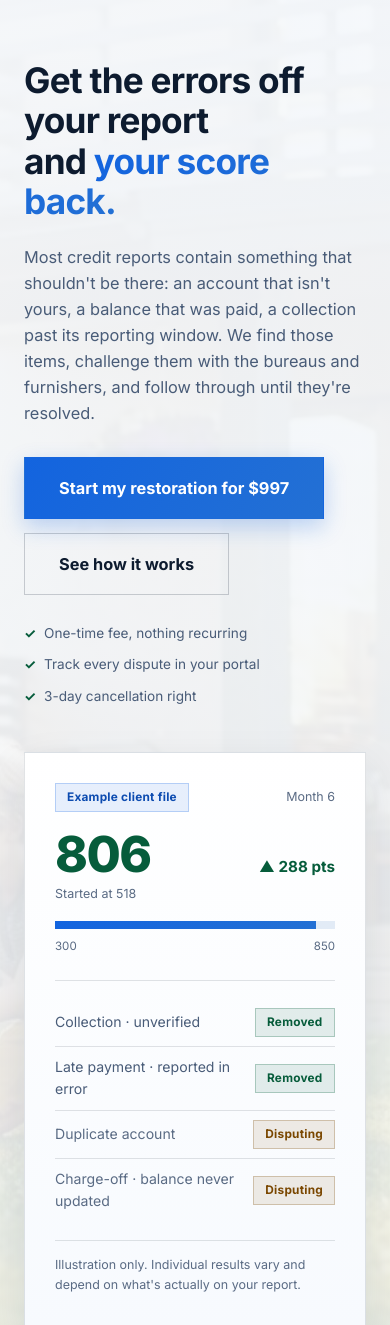
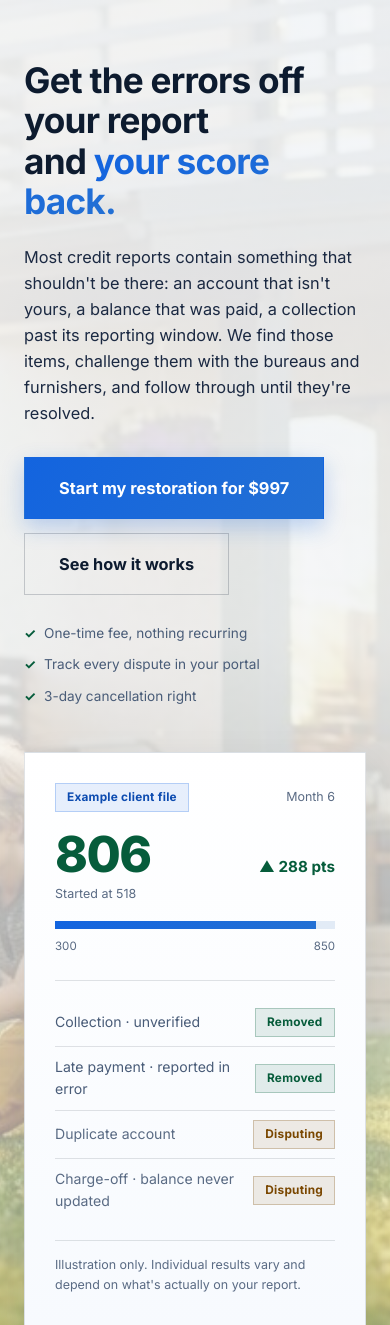
Before and after one commit to velosify/velosify-credit, a Flask app: page / in a window 390 px wide. Shown: the part 72-1397 px from the top of the page. Run offline with Flask 3, Linux system fonts and the light colour scheme; some libraries are stand-ins or nearby versions.

Commit message:
Open up the hero scrim so the photograph reads

```diff
--- a/static/css/styles.css
+++ b/static/css/styles.css
@@ -348,18 +348,29 @@ p  { margin: 0 0 1em; }
   position: relative;
   padding: clamp(60px, 9vw, 118px) 0 clamp(56px, 8vw, 96px);
   overflow: hidden;
+  /* The scrim holds its strength across the full width of the copy column,
+     then falls away hard once past it, so the photograph reads at close to
+     full strength on the right and in the margins instead of being washed
+     out everywhere. The hold point is tied to where the text actually ends;
+     move the copy wider and this has to move with it. */
   background-image:
     linear-gradient(100deg,
-      rgba(246, 249, 253, 0.970) 0%,
-      rgba(246, 249, 253, 0.945) 30%,
-      rgba(246, 249, 253, 0.840) 54%,
-      rgba(246, 249, 253, 0.760) 100%),
+      rgba(246, 249, 253, 0.86) 0%,
+      rgba(246, 249, 253, 0.84) 52%,
+      rgba(246, 249, 253, 0.74) 60%,
+      rgba(246, 249, 253, 0.16) 72%,
+      rgba(246, 249, 253, 0.02) 100%),
     url("../img/hero-home.jpg");
   background-size: auto, cover;
   background-position: center, center 32%;
   background-repeat: no-repeat;
 }
 .hero .container { position: relative; z-index: 1; }
+/* Darker than the usual muted body colour. The hero copy sits over a
+   photograph rather than a flat surface, and the extra weight is what pays
+   for the thinner scrim. */
+.hero .lead,
+.hero-assurances { color: #1b2942; }
 
 .hero-grid {
   display: grid;
@@ -726,9 +737,10 @@ table.data tbody tr:hover { background: rgba(19, 100, 223, .04); }
   .hero {
     background-image:
       linear-gradient(180deg,
-        rgba(246, 249, 253, 0.965) 0%,
-        rgba(246, 249, 253, 0.940) 45%,
-        rgba(246, 249, 253, 0.880) 100%),
+        rgba(246, 249, 253, 0.90) 0%,
+        rgba(246, 249, 253, 0.87) 46%,
+        rgba(246, 249, 253, 0.62) 78%,
+        rgba(246, 249, 253, 0.42) 100%),
       url("../img/hero-home.jpg");
   }
   .hero-grid { grid-template-columns: 1fr; gap: 44px; }
```
